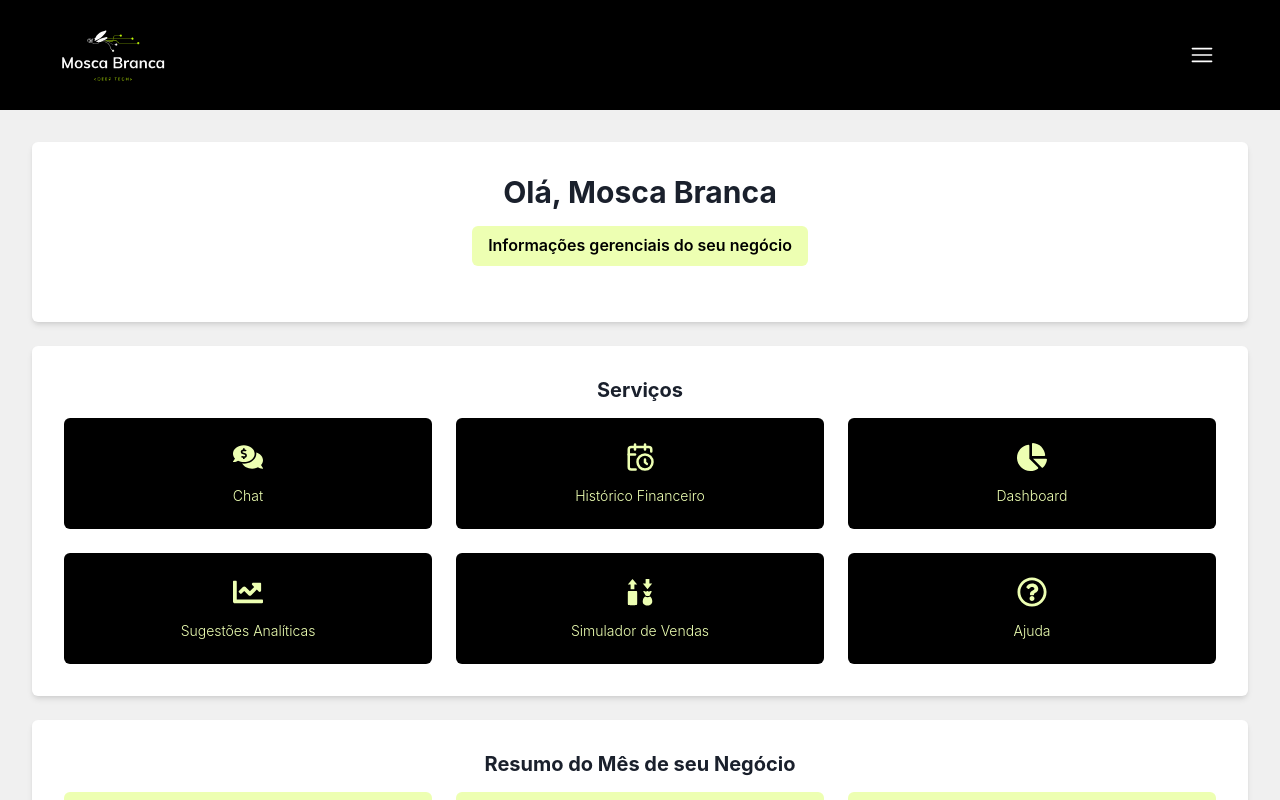
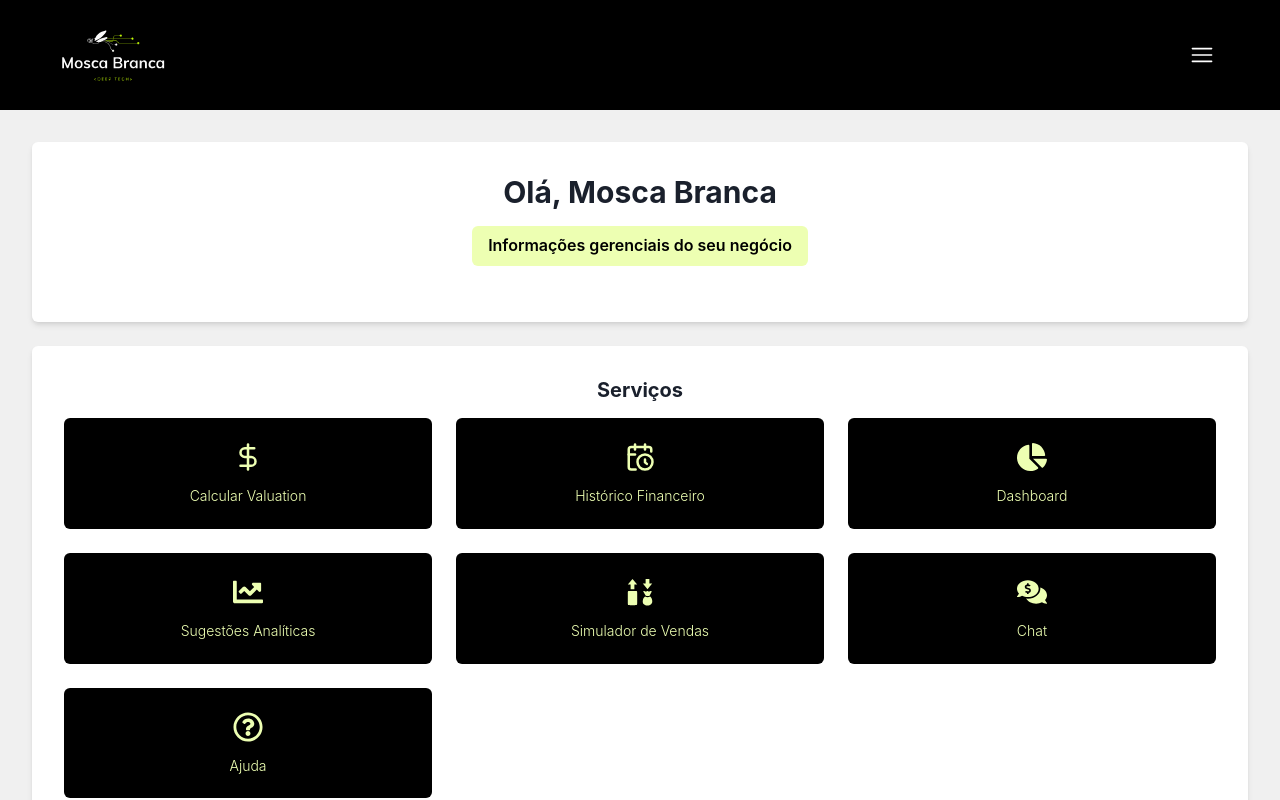
Before and after one commit to jeffmqs/dre-web-app, a React (Vite) app: page /home in a window 1280 px wide. Shown: the top 800 px of the page. Built offline with nearby package versions, Linux system fonts and the light colour scheme.

Commit message:
adicionando funcao valuation

```diff
--- a/src/pages/Home.tsx
+++ b/src/pages/Home.tsx
@@ -1,6 +1,7 @@
 import { Box, Button, Heading, Grid, GridItem, Stack } from "@chakra-ui/react";
 import { FaCommentsDollar, FaChartLine, FaChartPie, FaRegQuestionCircle } from "react-icons/fa";
 import { GiSellCard } from "react-icons/gi";
+import { LuDollarSign } from "react-icons/lu";
 import { LuCalendarClock } from "react-icons/lu";
 
 interface ServiceButtonProps {
@@ -69,7 +70,7 @@ export const Home = () => {
           gap={6}
         >
           <GridItem>
-            <ServiceButton icon={<FaCommentsDollar size={30} />} label="Chat" />
+            <ServiceButton icon={<LuDollarSign size={30} />} label="Calcular Valuation" />
           </GridItem>
           <GridItem>
             <ServiceButton icon={<LuCalendarClock size={30} />} label="Histórico Financeiro" />
@@ -82,6 +83,9 @@ export const Home = () => {
           </GridItem>
           <GridItem>
             <ServiceButton icon={<GiSellCard size={30} />} label="Simulador de Vendas" />
+          </GridItem>
+          <GridItem>
+            <ServiceButton icon={<FaCommentsDollar size={30} />} label="Chat" />
           </GridItem>
           <GridItem>
             <ServiceButton icon={<FaRegQuestionCircle size={30} />} label="Ajuda" />
```
